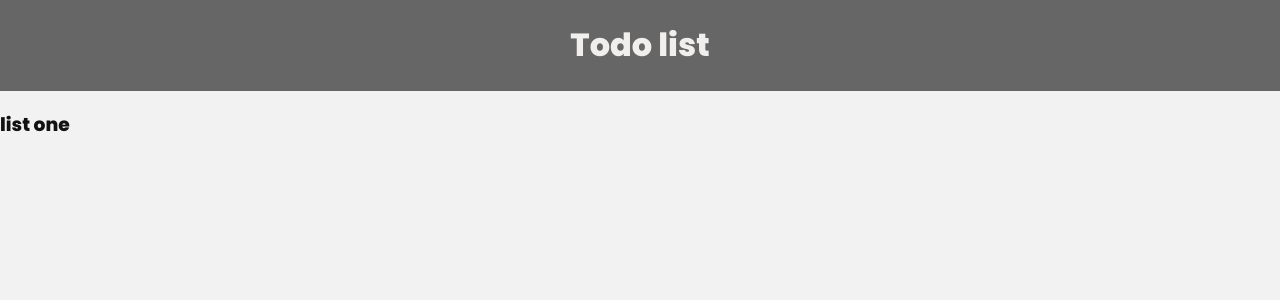
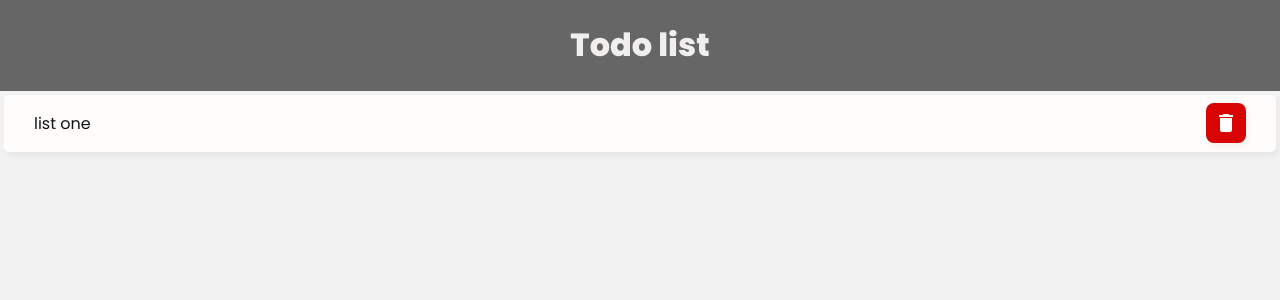
Before and after one commit to Akshaytr31/todo-list, a Vue app: page / in a window 1280 px wide. Shown: the top 300 px of the page. Built offline with nearby package versions, Linux system fonts and the light colour scheme.

Commit message:
style-list element

```diff
--- a/src/components/ListElement.vue
+++ b/src/components/ListElement.vue
@@ -1,6 +1,9 @@
 <template>
     <div class="list">
-        <h3>{{ list.title }}</h3>
+        <p>{{ list.title }}</p>
+        <div class="icons">
+            <i class="material-icons">delete</i>
+        </div>
     </div>
 </template>
 
@@ -10,3 +13,32 @@
 
     }
 </script>
+
+
+<style lang="scss" scoped>
+.list{
+    margin: 4px;
+    display: flex;
+    justify-content: space-between;
+    align-items: center;
+    padding-inline: 30px;
+    background:rgb(255, 252, 252);
+    box-shadow: 2px 4px 6px rgba(0,0,0,0.05);
+    border-radius: 5px;
+}
+.list:hover{
+    box-shadow: 2px 4px 6px rgba(0,0,0,0.09);
+    transition: 0.5s ease-in;
+}
+.material-icons{
+    color: #fff;
+    background: rgb(216, 3, 3);
+    padding: 8px;
+    border-radius: 8px;
+    box-shadow: 2px 4px 6px rgba(0,0,0,0.05);
+}
+.material-icons:hover{
+    scale: 1.02;
+    transition: 0.2s ease;
+}
+</style>
```
